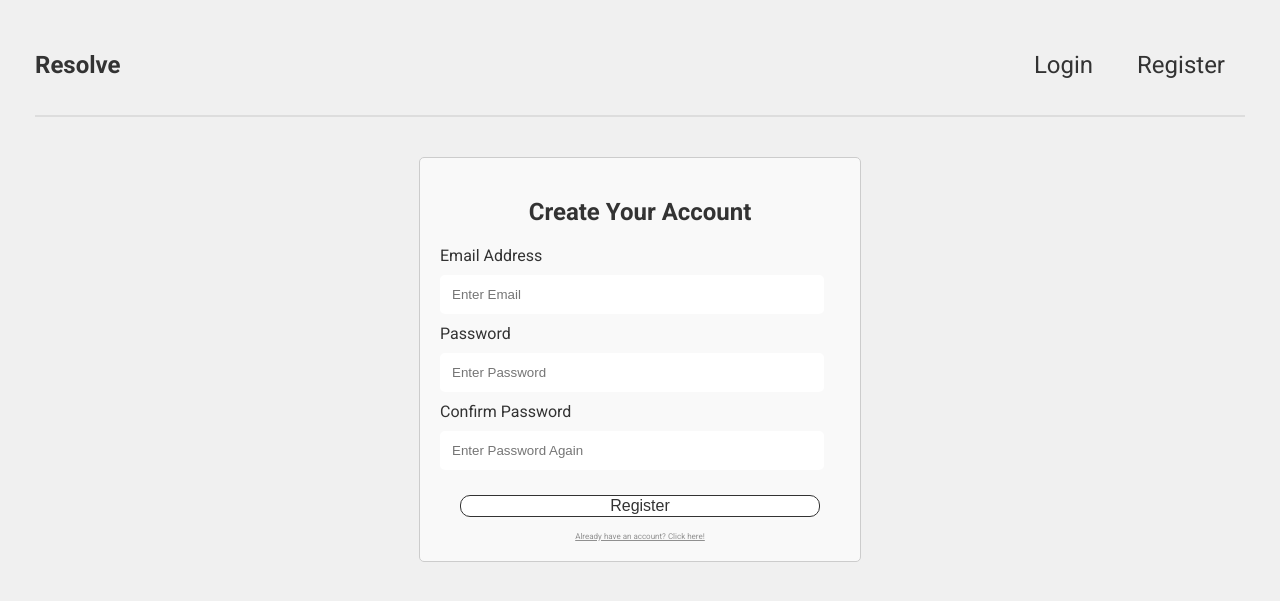
After one commit to BenYoung03/resolve, a Flask app: page /register in a window 1280 px wide. The commit adds this page. Shown: the top 601 px of the page. Run offline with Flask 3, Linux system fonts and the light colour scheme.

Commit message:
Implement initial database tables and fix login and register routes so database is updated with users upon registration and login

```diff
--- a/app/forms.py
+++ b/app/forms.py
@@ -1,6 +1,6 @@
 from flask_wtf import FlaskForm
 from wtforms import StringField, PasswordField, BooleanField, SubmitField
-from wtforms.validators import DataRequired, Email, Length
+from wtforms.validators import DataRequired, Email, Length, EqualTo
 
 class LoginForm(FlaskForm):
     email = StringField('Email Address', validators=[
@@ -10,3 +10,18 @@ class LoginForm(FlaskForm):
     password = PasswordField('Password', validators=[DataRequired()])
     remember_me = BooleanField('Remember Me')
     submit = SubmitField('Sign In')
+
+class RegistrationForm(FlaskForm):
+    email = StringField('Email Address', validators=[
+        DataRequired(),
+        Email(message='Please enter a valid email address.')
+    ])
+    password = PasswordField('Password', validators=[
+        DataRequired(),
+        Length(min=6, message='Password must be at least 6 characters long.')
+    ])
+
+    confirmPassword = PasswordField('Confirm Password', validators=[
+        DataRequired(),
+        EqualTo('password')])
+    submit = SubmitField('Register')
--- a/app/routes.py
+++ b/app/routes.py
@@ -1,6 +1,10 @@
-from app import app
-from flask import render_template, flash, redirect
-from app.forms import LoginForm
+from app import app, db
+from flask import render_template, flash, redirect, url_for, request
+from app.forms import LoginForm, RegistrationForm
+from app.models import User, Role
+from werkzeug.security import generate_password_hash, check_password_hash
+from flask_login import login_user, logout_user, login_required
+
 
 @app.route('/')
 @app.route('/index')
@@ -10,8 +14,51 @@ def index():
 @app.route('/login', methods=['GET', 'POST'])
 def login():
     form = LoginForm()
+
     if form.validate_on_submit():
-        flash('Login requested for email: {}, remember_me={}'.format(
-            form.email.data, form.remember_me.data))
-        return redirect('/index')
-    return render_template('login.html', title='Sign In', form=form)
+        # Get form data on submission
+        email = form.email.data
+        password = form.password.data
+
+        user = User.query.filter_by(email=email).first()
+
+        # If password incorrect or email doesnt exist do not login
+        if not user or not check_password_hash(user.password_hash, password):
+            flash('Please check your login details and try again.')
+            return redirect(url_for('login'))
+
+        # If details correct, run Flask-Login "login_user"
+        login_user(user, remember=True)
+        return redirect(url_for('index'))
+
+    return render_template('login.html', form=form)
+
+@app.route('/register', methods=['GET', 'POST'])
+def register():
+    form = RegistrationForm()
+
+    if form.validate_on_submit():
+        # On form submission, get the data from the form
+        email = form.email.data
+        password = form.password.data
+        confirmPassword = form.confirmPassword.data
+
+        if password != confirmPassword:
+            flash('Passwords do not match')
+            return redirect(url_for('register'))
+
+        # If register form filled in correctly, make sure user doesn't exist by finding
+        # If a matching email is already in the database
+        user = User.query.filter_by(email=email).first()
+
+        if user:
+            flash('Email address already exists')
+            return redirect(url_for('register'))
+
+        # Commit new user to database if no user already exists
+        new_user = User(email=email, password_hash=generate_password_hash(password), roleId=1)
+        db.session.add(new_user)
+        db.session.commit()
+        return redirect(url_for('login'))
+
+    return render_template('register.html', form=form)
--- /dev/null
+++ b/app/static/styles/register.css
@@ -0,0 +1,60 @@
+.register {
+    display: flex;
+    justify-content: center;
+    align-items: center;
+    margin: 0;
+}
+
+.registration-container {
+    max-width: 400px;
+    padding: 20px;
+    border: 1px solid #ccc;
+    border-radius: 5px;
+    background-color: #f9f9f9;
+    display: flex;
+    flex-direction: column;
+    margin-top: 25px;
+}
+
+input[type="text"], input[type="password"], input[type="email"] {
+    width: 90%;
+    padding: 12px;
+    margin: 10px 0;
+    border: none;
+    border-radius: 5px;
+}
+
+.header-wrapper {
+    text-align: center;
+}
+
+.register-confirm{
+    font-size: 16px;
+    border: 1px solid #333;
+    border-radius: 10px;
+    background-color: white;
+    color: #333;
+    width: 90%;
+    margin-top: 15px;
+}
+
+.register-confirm:hover{
+    color: white;
+    background-color: #333;
+    cursor: pointer;
+}
+
+.confirm-container{
+    display: flex;
+    justify-content: center;
+    align-items: center;
+    flex-direction: column;
+}
+
+.confirm-container a {
+    color: #777777;
+    opacity: 80%;
+    cursor: pointer;
+    font-size: 8px;
+    margin-top: 15px;
+}
--- a/app/templates/base.html
+++ b/app/templates/base.html
@@ -16,7 +16,7 @@
                 </div>
                 <div class="right-header">
                     <a href="/login">Login</a>
-                    <a>Register</a>
+                    <a href="/register">Register</a>
                 </div>
             </div>
         </div>
--- a/app/templates/login.html
+++ b/app/templates/login.html
@@ -21,7 +21,7 @@
 
             <div class="confirm-container">
                 {{ form.submit(class="login-confirm") }}
-                <a>Don't have an account? Click here!</a>
+                <a href="{{ url_for('register') }}>Don't have an account? Click here!</a>
             </div>
         </form>
     </div>
--- /dev/null
+++ b/app/templates/register.html
@@ -0,0 +1,27 @@
+{% extends "base.html" %}
+
+{% block extra_head %}
+    <link rel="stylesheet" type="text/css" href="{{ url_for('static',filename='styles/register.css') }}">
+{% endblock %}
+
+{% block content %}
+<div class="register">
+    <div class="registration-container">
+        <div class="header-wrapper"><h2>Create Your Account</h2></div>
+        <form action="" method="post" novalidate>
+            {{ form.hidden_tag() }}
+            {{ form.email.label }}
+            {{ form.email(class="email", placeholder="Enter Email", pattern=".+@ontario\.com", title="Please provide only an Ontario email address")}}
+            {{ form.password.label }}
+            {{ form.password(class="password", placeholder="Enter Password")}}
+            {{ form.confirmPassword.label }}
+            {{ form.confirmPassword(class="confirmPassword", placeholder="Enter Password Again")}}
+
+            <div class="confirm-container">
+                {{ form.submit(class="register-confirm") }}
+                <a href="{{ url_for('login') }}">Already have an account? Click here!</a>
+            </div>
+        </form>
+    </div>
+</div>
+{% endblock %}
--- a/packages.txt
+++ b/packages.txt
@@ -5,6 +5,7 @@ colorama==0.4.6
 dnspython==2.8.0
 email-validator==2.3.0
 Flask==3.1.2
+Flask-Login==0.6.3
 Flask-Migrate==4.1.0
 Flask-SQLAlchemy==3.1.1
 Flask-WTF==1.2.2
```
Also changed, not shown: app/__init__.py (+8 -0 lines), app/models.py (+32 -1 lines).
